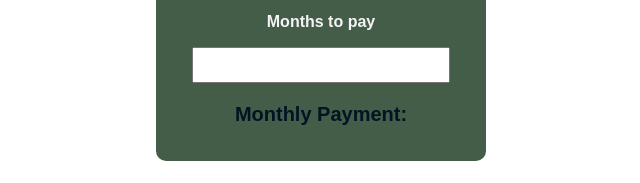
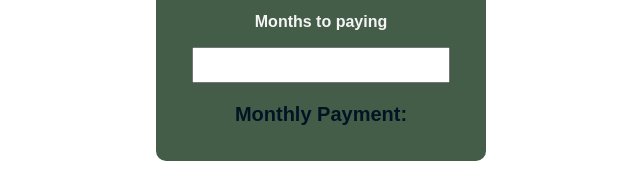
Before and after one commit to CodewithGayithri/webproject, a plain HTML site: page Loan-calculator-main/index.html in a window 1280 px wide. Shown: the part 400-583 px from the top of the page, 319-959 px from the left. Drawn offline with Linux system fonts and the light colour scheme.

Commit message:
second commit

```diff
--- a/Loan-calculator-main/index.html
+++ b/Loan-calculator-main/index.html
@@ -24,7 +24,7 @@
             <input type="number" id="interestRate" onchange="calcLoan()">
         </div>
         <div class="monthsToPay">
-            <p>Months to pay</p>
+            <p>Months to paying</p>
             <input type="number" id="monthsToPay" onchange="calcLoan()">
         </div>
         <p class="payment" id="payment">Monthly Payment:</p>
```
